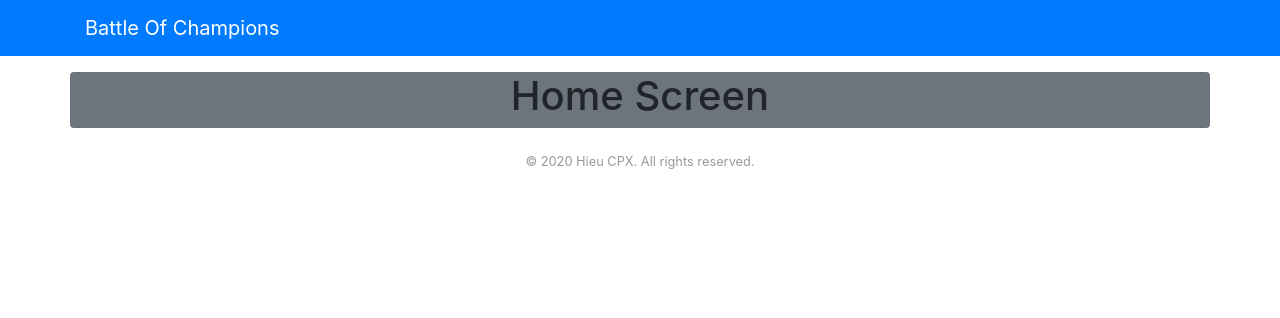
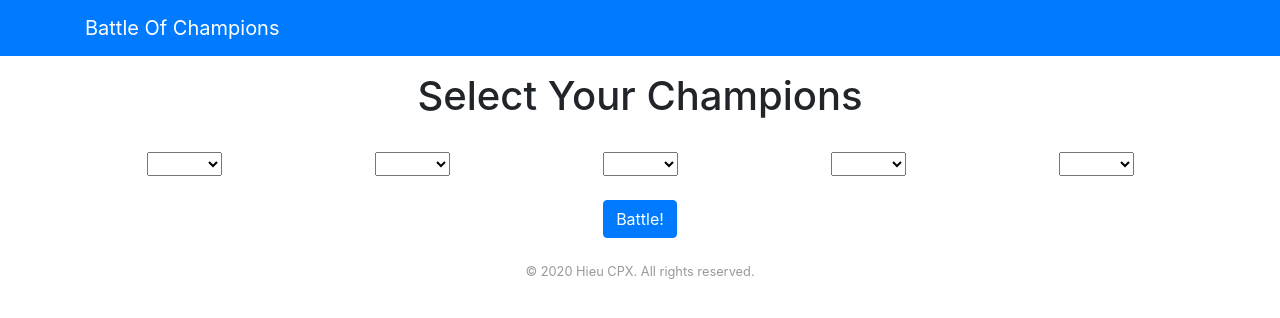
Before and after one commit to qual09/angular-battle-of-champions, an Angular app: page /home in a window 1280 px wide. Shown: the top 318 px of the page. Built offline with nearby package versions, Linux system fonts and the light colour scheme.

Commit message:
champion select

```diff
--- a/src/app/app.module.ts
+++ b/src/app/app.module.ts
@@ -1,5 +1,6 @@
 import { BrowserModule } from '@angular/platform-browser';
 import { NgModule } from '@angular/core';
+import { FormsModule } from '@angular/forms';
 
 import { AppRoutingModule } from './app-routing.module';
 import { AppComponent } from './app.component';
@@ -16,7 +17,8 @@ import { HomeComponent } from './components/home/home.component';
   ],
   imports: [
     BrowserModule,
-    AppRoutingModule
+    AppRoutingModule,
+    FormsModule
   ],
   providers: [],
   bootstrap: [AppComponent]
--- a/src/app/components/home/home.component.html
+++ b/src/app/components/home/home.component.html
@@ -1,7 +1,45 @@
 <div class="container">
+  <div class="row text-center mb-4">
+    <div class="col-md-12 mx-auto rounded">
+      <h1>Select Your Champions</h1>
+    </div>
+  </div>
+  <div class="row text-center mb-4">
+    <!-- Champions -->
+    <div class="col-md-2 mx-auto">
+      <select name="hero1" [(ngModel)]="champions[0].name" (change)="setClass(champions[0].name)">
+        <option value=""></option>
+        <option *ngFor="let champion of championsList" value="{{champion.name}}">{{champion.name}}</option>
+      </select>
+    </div>
+    <div class="col-md-2 mx-auto">
+      <select name="hero2" [(ngModel)]="champions[1].name" (change)="setClass(champions[1].name)">
+        <option value=""></option>
+        <option *ngFor="let champion of championsList" value="{{champion.name}}">{{champion.name}}</option>
+      </select>
+    </div>
+    <div class="col-md-2 mx-auto">
+      <select name="hero2" [(ngModel)]="champions[2].name" (change)="setClass(champions[2].name)">
+        <option value=""></option>
+        <option *ngFor="let champion of championsList" value="{{champion.name}}">{{champion.name}}</option>
+      </select>
+    </div>
+    <div class="col-md-2 mx-auto">
+      <select name="hero4" [(ngModel)]="champions[3].name" (change)="setClass(champions[3].name)">
+        <option value=""></option>
+        <option *ngFor="let champion of championsList" value="{{champion.name}}">{{champion.name}}</option>
+      </select>
+    </div>
+    <div class="col-md-2 mx-auto">
+      <select name="hero5" [(ngModel)]="champions[4].name" (change)="setClass(champions[4].name)">
+        <option value=""></option>
+        <option *ngFor="let champion of championsList" value="{{champion.name}}">{{champion.name}}</option>
+      </select>
+    </div>
+  </div>
   <div class="row">
-    <div class="col-md-12 mx-auto text-center bg-secondary rounded">
-      <h1>Home Screen</h1>
+    <div class="col-md-6 mx-auto text-center">
+      <input (click)="log()" type="button" class="btn btn-primary" value="Battle!">
     </div>
   </div>
 </div>
--- a/src/app/components/home/home.component.ts
+++ b/src/app/components/home/home.component.ts
@@ -1,4 +1,7 @@
 import { Component, OnInit } from '@angular/core';
+
+import { Champion } from '../../models/champion';
+import { CHAMPIONS } from '../../constants/champions';
 
 @Component({
   selector: 'app-home',
@@ -6,10 +9,37 @@ import { Component, OnInit } from '@angular/core';
   styleUrls: ['./home.component.css']
 })
 export class HomeComponent implements OnInit {
+  championsList: Champion[] = CHAMPIONS;
+  champions: Champion[];
 
-  constructor() { }
+  constructor() {
+    this.champions = [
+      { name: '', class: '' },
+      { name: '', class: '' },
+      { name: '', class: '' },
+      { name: '', class: '' },
+      { name: '', class: '' },
+    ]
+  }
 
   ngOnInit(): void {
+
+  }
+
+  setClass(championName: string) {
+    this.champions.forEach(champion => {
+      if (champion.name === championName) {
+        this.championsList.forEach(championTemplate => {
+          if (championTemplate.name === championName) {
+            champion.class = championTemplate.class;
+          }
+        });
+      }
+    });
+  }
+
+  log() {
+    console.log(this.champions);
   }
 
 }
--- /dev/null
+++ b/src/app/constants/champions.ts
@@ -0,0 +1,24 @@
+import { Champion } from '../models/champion';
+
+export const CHAMPIONS: Champion[] = [
+  {
+    name: 'Morias',
+    class: 'Warrior',
+  },
+  {
+    name: 'Angela',
+    class: 'Mage',
+  },
+  {
+    name: 'Eliza',
+    class: 'Assassin',
+  },
+  {
+    name: 'Strife',
+    class: 'Hunter',
+  },
+  {
+    name: 'Kame',
+    class: 'Monk',
+  },
+]
--- /dev/null
+++ b/src/app/models/champion.ts
@@ -0,0 +1,4 @@
+export interface Champion {
+  name: string;
+  class: string;
+}
```
